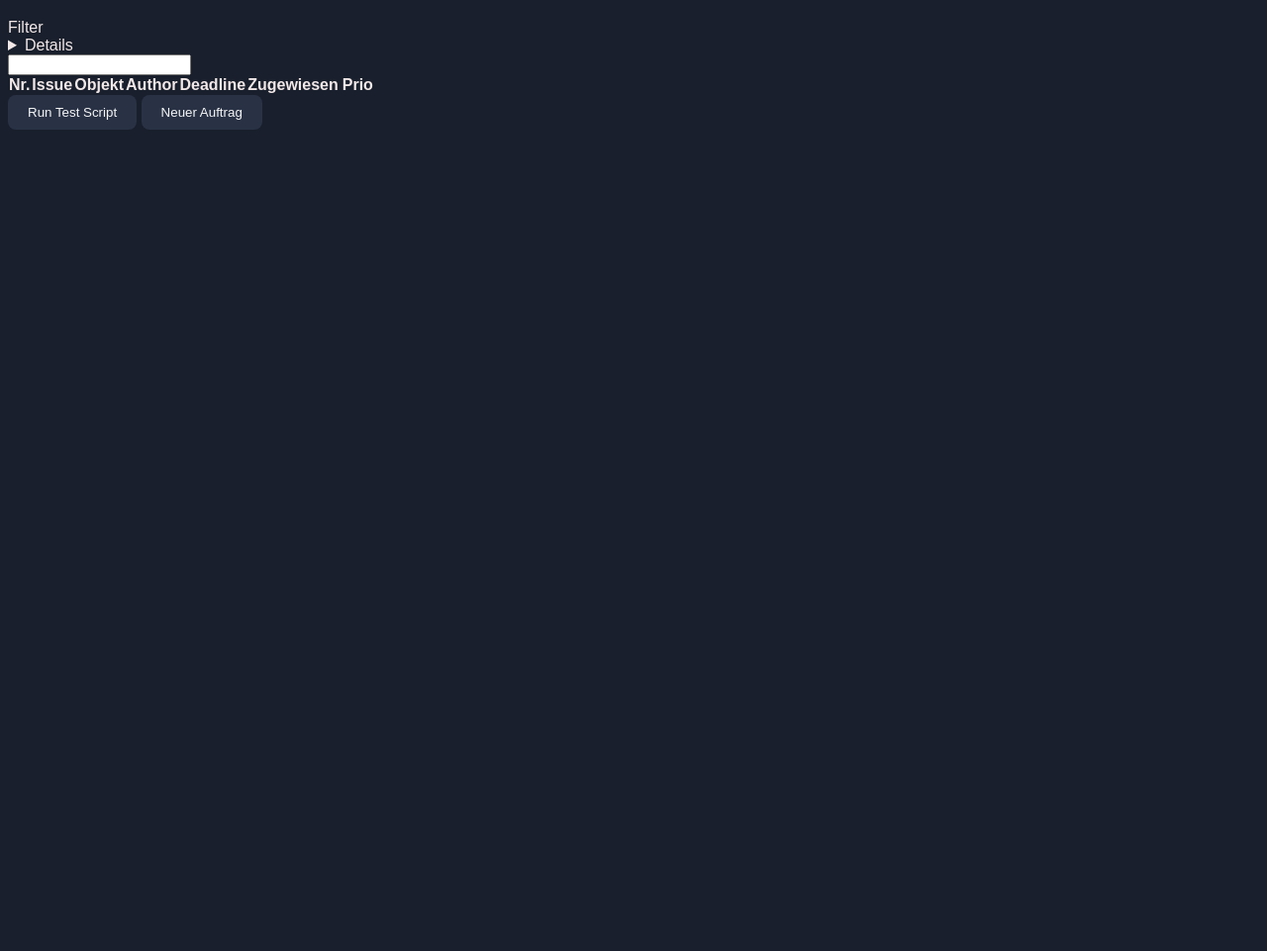
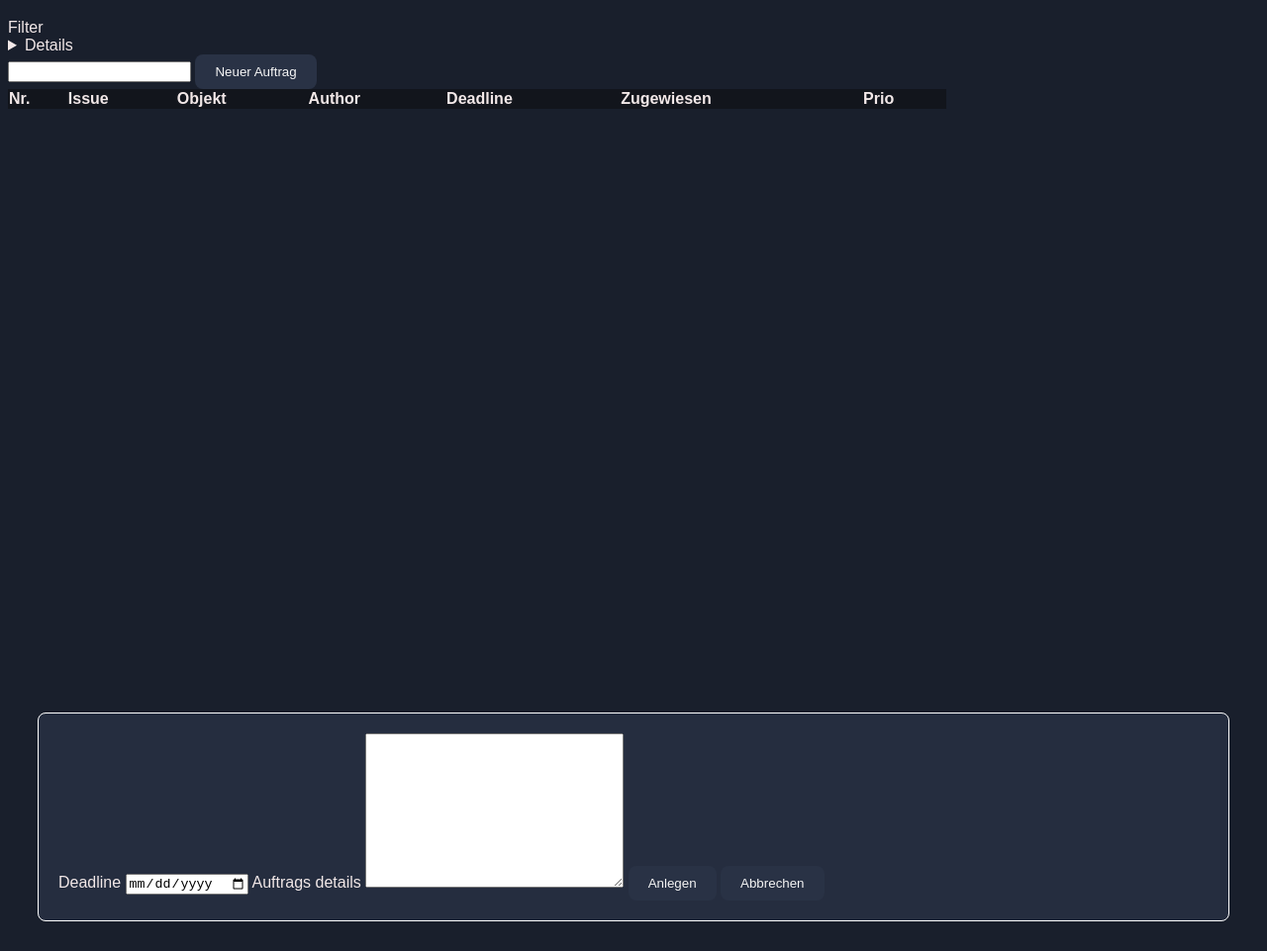
Before and after one commit to PhilippSanchez/ghv-app, a plain HTML site: page index.html in a window 1280 px wide. Shown: the part 61-1022 px from the top of the page at 99% size. Before the commit the page ends 800 px from the top, so only its background shows below. Drawn offline with Linux system fonts and the light colour scheme.

Commit message:
Added Functionality

```diff
--- a/index.html
+++ b/index.html
@@ -46,6 +46,8 @@
 
                     <input type="search" name="" id="">
 
+                    <button onclick="neuerAuftrag()">Neuer Auftrag</button>
+
             </div>
                 <div class="usertable-container">
                     <table class="usertable">
@@ -71,9 +73,22 @@
     </div><!--- App Container End-->
 
 
-    <button onclick="testFunc()">Run Test Script</button>
-    <button onclick="neuerAuftrag()">Neuer Auftrag</button>
 
+
+
+
+
+
+    <div class="neuerAuftragModal">
+        <form>
+            <label for="deadline">Deadline</label>
+            <input type="date" name="deadline" id="deadline-input">
+            <label for="Information">Auftrags details</label>
+            <textarea name="Information" id="" cols="30" rows="10"></textarea>
+            <button class="primaryBtn" type="submit">Anlegen</button>
+            <button class="sccondaryBtn">Abbrechen</button>
+        </form>
+    </div>
 
 <script src="./src/script.js" async></script>
 </body>
--- a/src/script.js
+++ b/src/script.js
@@ -1,6 +1,3 @@
-
-
-const testFunc = () => console.log('Test Running');
 
 let counter = 1;
 
@@ -11,9 +8,10 @@ function neuerAuftrag() {
     let newCounterTd = `<td>${counter}</td>`;
     let newObjectTd = `<td>${prompt('Gib die Object Nummer ein')}</td>`;
     let issueTd = `<td>${prompt('Informationen zum Problem')}</td>`;
-    let zuweisungTd = `<td><img src="/Users/rimlight/Documents/GHV PVT APP/ghv-app/library/Memojis/IMG_4655.PNG" style="height: 30px;"></td>`;
+    let zuweisungTd = `<td><img src="/Users/rimlight/Documents/GHV PVT APP/ghv-app/library/Memojis/IMG_4655.PNG" style="height: 30px;"></td><td>…</td><td>…</td>`;
     let removeBtn = '<td onclick="deleteRow()" class="rowBtn deleteRowBtn">…</td>'
     let inspectBtn = '<td onclick="inspectRow()" class="rowBtn inspectRowBtn">…</td>'
+    let prioTd = '<td class="rowBtn inspectRowBtn">…</td>'
 
 
 
--- a/src/style.css
+++ b/src/style.css
@@ -13,6 +13,7 @@ button {
    padding: 10px 20px 10px 20px;
 }
 
+
 button:hover {
    border: 1px solid orange;
 }
@@ -21,11 +22,28 @@ button:hover {
 
    Hover Over Table Row Color Change
    Hover over Table Row Tool Tip */
+
 table{
    border-collapse: collapse;
+   width: 100%;
+   text-align: left;
 }
+
+.usertable {
+   background-color: rgb(18, 21, 28);
+}
+.usertable-container {
+   height: 600px;
+   width: 75%;
+}
+
+
+.usertable-body tr:nth-child(odd) {
+   background-color: rgb(48, 58, 80);
+}
+
 .usertable-body tr:hover{
-   background-color: orange;
+   background-color: rgb(41, 50, 69);
 }
 
 
@@ -47,3 +65,15 @@ table{
 .deleteRowBtn:hover {
     background-color: red;
 }
+
+
+
+/* Auftrags Modal Style*/
+
+.neuerAuftragModal {
+   background-color: rgba(41, 50, 69, 0.772);
+   margin: 30px;
+   padding: 20px;
+   border: 0.5px solid white;
+   border-radius: 8px;
+}
```
